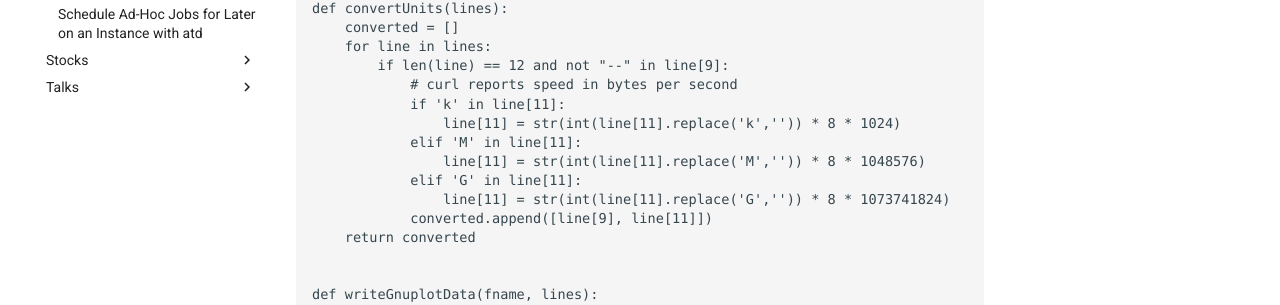
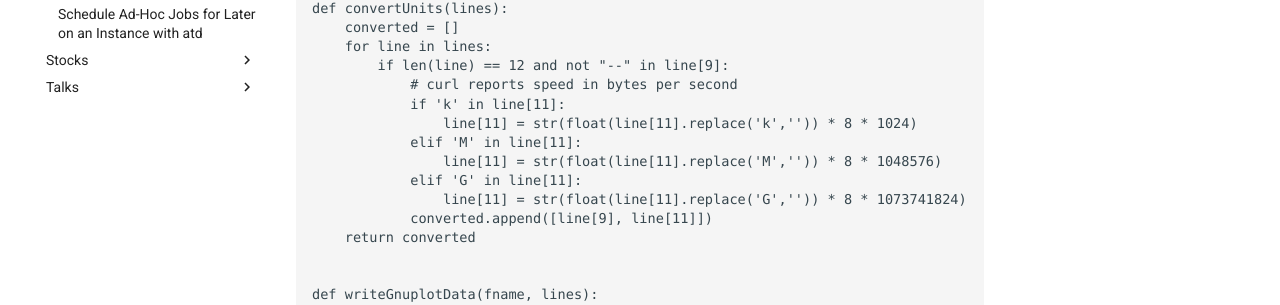
Before and after one commit to copperlight/copperlight.github.io, an MkDocs documentation site: the page built from docs/shell/measuring-transfer-speed-over-time-with-curl.md, in a window 1280 px wide and 1400 px high, scrolled down 1240 px. Shown: the part 507-812 px from the top of the window. Built offline with MkDocs 1.6.1 and Material for MkDocs 9.7.7, drawn with Linux system fonts in a browser that asks for light colours; comment, search, counter and statistics services are not loaded; some of the changed text lies outside the part shown.

```diff
--- a/docs/shell/measuring-transfer-speed-over-time-with-curl.md
+++ b/docs/shell/measuring-transfer-speed-over-time-with-curl.md
@@ -93,11 +93,11 @@ def convertUnits(lines):
         if len(line) == 12 and not "--" in line[9]:
             # curl reports speed in bytes per second
             if 'k' in line[11]:
-                line[11] = str(int(line[11].replace('k','')) * 8 * 1024)
+                line[11] = str(float(line[11].replace('k','')) * 8 * 1024)
             elif 'M' in line[11]:
-                line[11] = str(int(line[11].replace('M','')) * 8 * 1048576)
+                line[11] = str(float(line[11].replace('M','')) * 8 * 1048576)
             elif 'G' in line[11]:
-                line[11] = str(int(line[11].replace('G','')) * 8 * 1073741824)
+                line[11] = str(float(line[11].replace('G','')) * 8 * 1073741824)
             converted.append([line[9], line[11]])
     return converted
 
```
